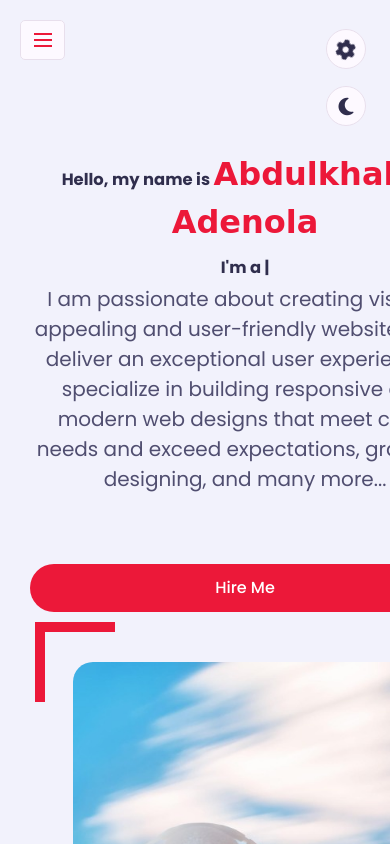
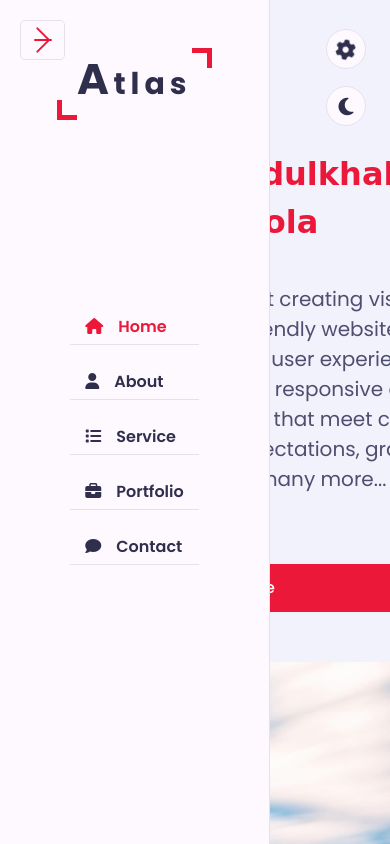
Before and after one commit to adeniyi-adenola/Abdulkhaliq-s-portfolio-web, a plain HTML site: page index.html in a window 390 px wide. Both pictures are taken after a click on the element 42 px from the left and 40 px from the top of the page. Shown: the top 844 px of the page. Drawn offline with nearby package versions, Linux system fonts and the light colour scheme; a web font is replaced by a local one.

Commit message:
Add files via upload

```diff
--- a/css/style.css
+++ b/css/style.css
@@ -1,4 +1,87 @@
 @import url('https://fonts.googleapis.com/css2?family=Clicker+Script&family=Poppins:wght@100;200;300;400;500;600;700;800;900&display=swap');
+
+/* ===== TOGGLER STYLE ===== */
+.nav-toggler {
+  position: fixed;
+  right: 20px;
+  top: 20px;
+  height: 40px;
+  width: 40px;
+  cursor: pointer;
+  z-index: 2000;
+  display: flex;
+  align-items: center;
+  justify-content: center;
+}
+
+.nav-toggler span,
+.nav-toggler span::before,
+.nav-toggler span::after {
+  content: "";
+  position: absolute;
+  height: 3px;
+  width: 25px;
+  background: var(--text-black-900);
+  border-radius: 2px;
+  transition: all 0.3s ease;
+}
+
+.nav-toggler span::before {
+  transform: translateY(-8px);
+}
+.nav-toggler span::after {
+  transform: translateY(8px);
+}
+
+/* Animate into "X" when active */
+.nav-toggler.active span {
+  background: transparent;
+}
+.nav-toggler.active span::before {
+  transform: rotate(45deg);
+}
+.nav-toggler.active span::after {
+  transform: rotate(-45deg);
+}
+
+/* ===== ASIDE TOGGLE ===== */
+.aside {
+  position: fixed;
+  left: 0;
+  top: 0;
+  width: 270px;
+  height: 100%;
+  background: var(--bg-black-100);
+  transition: all 0.3s ease;
+  z-index: 1500;
+}
+
+.aside.open {
+  left: 0;
+}
+
+.main-content {
+  transition: padding-left 0.3s ease;
+}
+
+.main-content.shrink {
+  padding-left: 0; /* Shrinks when menu opens on small screens */
+}
+
+/* ===== RESPONSIVE ===== */
+@media (max-width: 991px) {
+  .aside {
+    left: -270px;
+  }
+  .aside.open {
+    left: 0;
+  }
+  .main-content {
+    padding-left: 0;
+  }
+}
+
+
 
 body {
     line-height: 1.5;
--- a/js/script.js
+++ b/js/script.js
@@ -5,3 +5,17 @@ var typed = new Typed(".typing", {
     BackSpeed: 60,
     loop: true
 });
+
+// ===== HAMBURGER MENU TOGGLE =====
+const navToggler = document.querySelector(".nav-toggler");
+const aside = document.querySelector(".aside");
+const mainContent = document.querySelector(".main-content");
+
+// Toggle menu on click
+navToggler.addEventListener("click", () => {
+    aside.classList.toggle("open");
+    mainContent.classList.toggle("shrink");
+
+    // Animate toggler (hamburger ↔ close)
+    navToggler.classList.toggle("active");
+});
```
